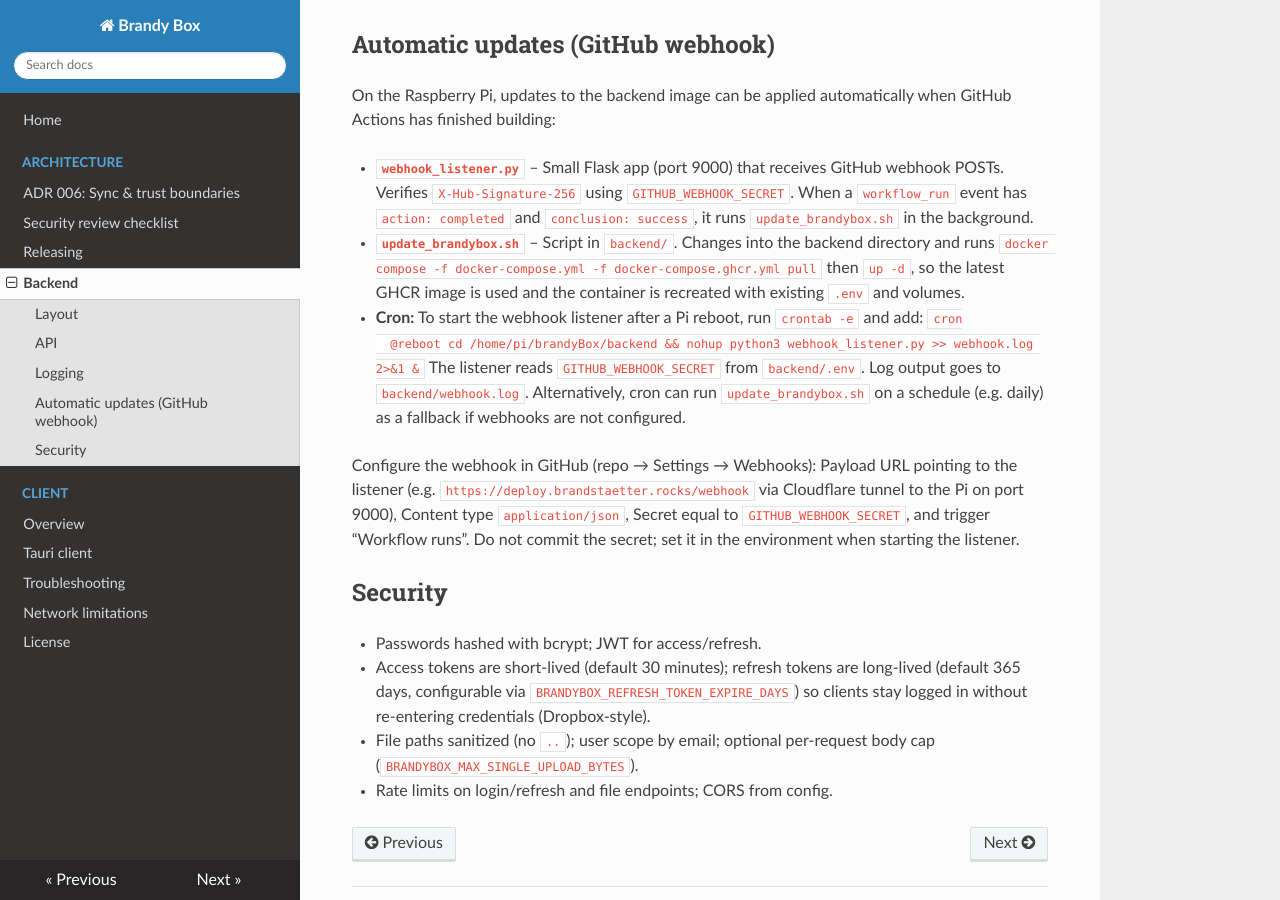
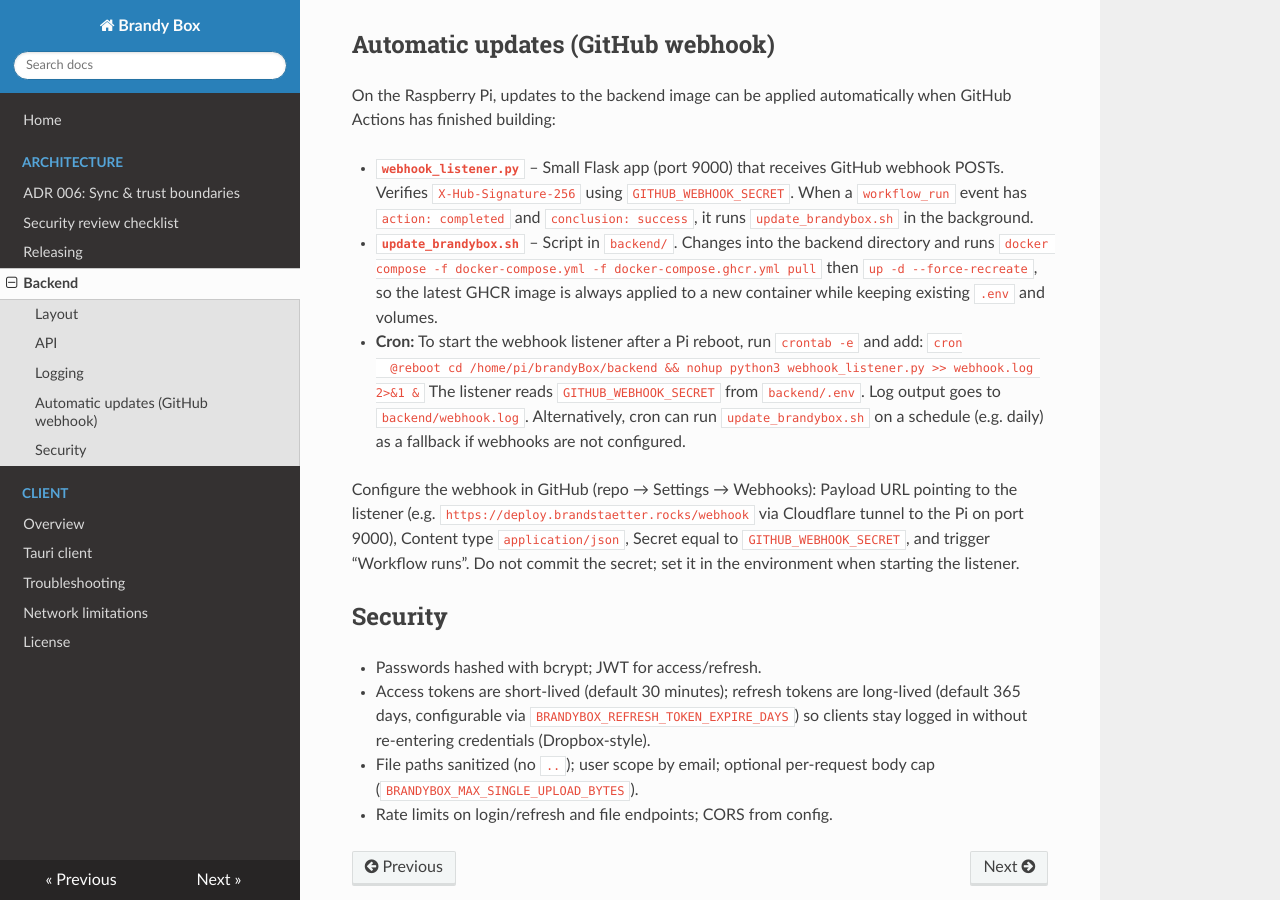
Before and after one commit to markusbrand/brandyBox, an MkDocs documentation site: the page built from docs/backend/overview.md, in a window 1280 px wide and 900 px high, scrolled down 1161 px. Built offline with MkDocs 1.6.1, drawn with Linux system fonts in a browser that asks for light colours; nearby versions of some CDN libraries.

Commit message:
Update backend update script and documentation for container management
- Modified `update_brandybox.sh` to include the `--force-recreate` flag in the `docker compose up` command, ensuring that a new container is always created when the image is updated.
- Updated README and backend overview documentation to reflect changes in the update process, clarifying the behavior of the webhook listener and the update script.
- Enhanced instructions for automatic updates via GitHub webhook to ensure clarity on the new container management approach.

````diff
--- a/docs/backend/overview.md
+++ b/docs/backend/overview.md
@@ -33,7 +33,7 @@ Logging is configured at startup from env: `BRANDYBOX_LOG_LEVEL` (default `INFO`
 On the Raspberry Pi, updates to the backend image can be applied automatically when GitHub Actions has finished building:
 
 - **`webhook_listener.py`** – Small Flask app (port 9000) that receives GitHub webhook POSTs. Verifies `X-Hub-Signature-256` using `GITHUB_WEBHOOK_SECRET`. When a `workflow_run` event has `action: completed` and `conclusion: success`, it runs `update_brandybox.sh` in the background.
-- **`update_brandybox.sh`** – Script in `backend/`. Changes into the backend directory and runs `docker compose -f docker-compose.yml -f docker-compose.ghcr.yml pull` then `up -d`, so the latest GHCR image is used and the container is recreated with existing `.env` and volumes.
+- **`update_brandybox.sh`** – Script in `backend/`. Changes into the backend directory and runs `docker compose -f docker-compose.yml -f docker-compose.ghcr.yml pull` then `up -d --force-recreate`, so the latest GHCR image is always applied to a new container while keeping existing `.env` and volumes.
 - **Cron:** To start the webhook listener after a Pi reboot, run `crontab -e` and add:
   ```cron
   @reboot cd /home/pi/brandyBox/backend && nohup python3 webhook_listener.py >> webhook.log 2>&1 &
````
Also changed, not shown: README.md (+1 -1 lines), team/r2d2.md (+1 -1 lines), 1 other file.
